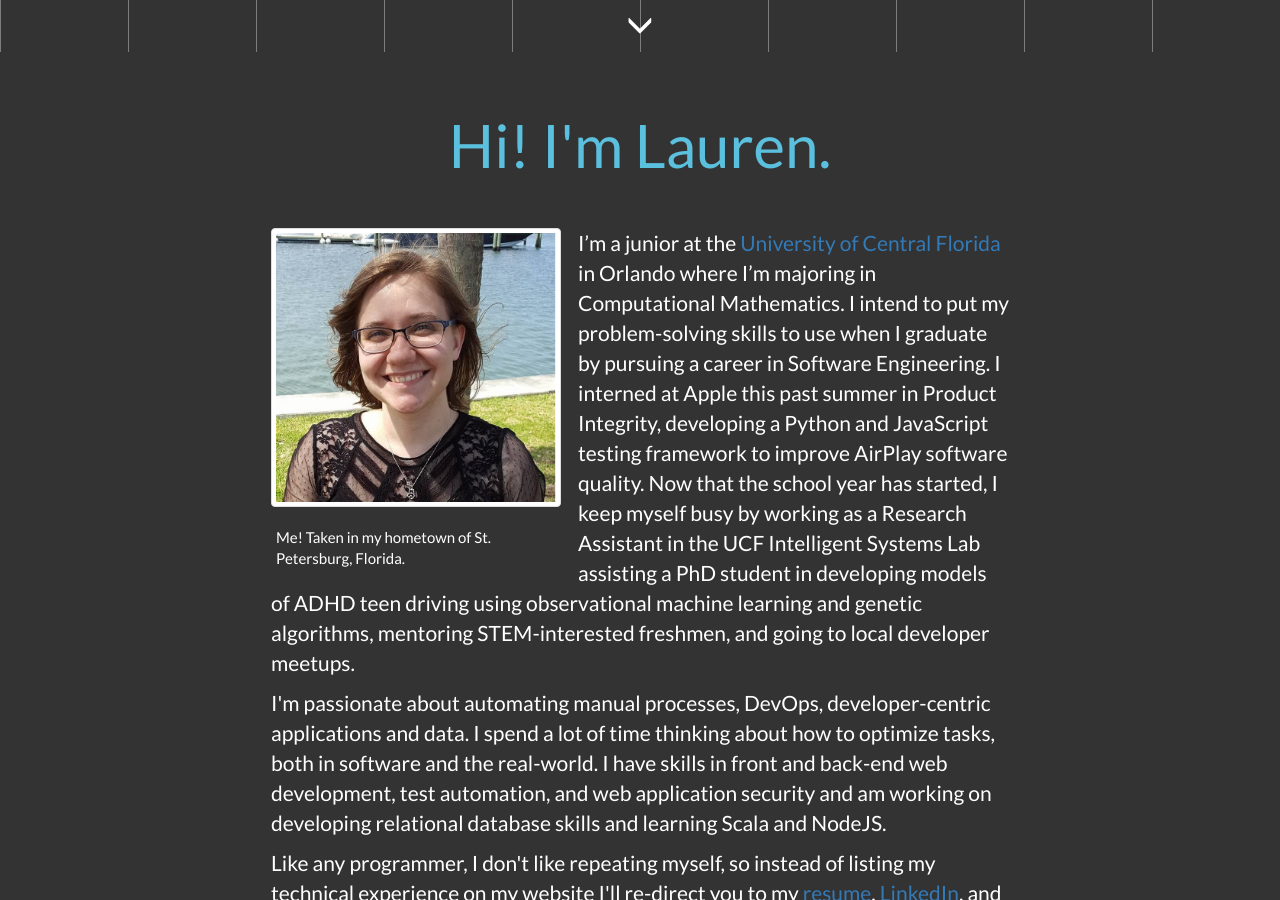
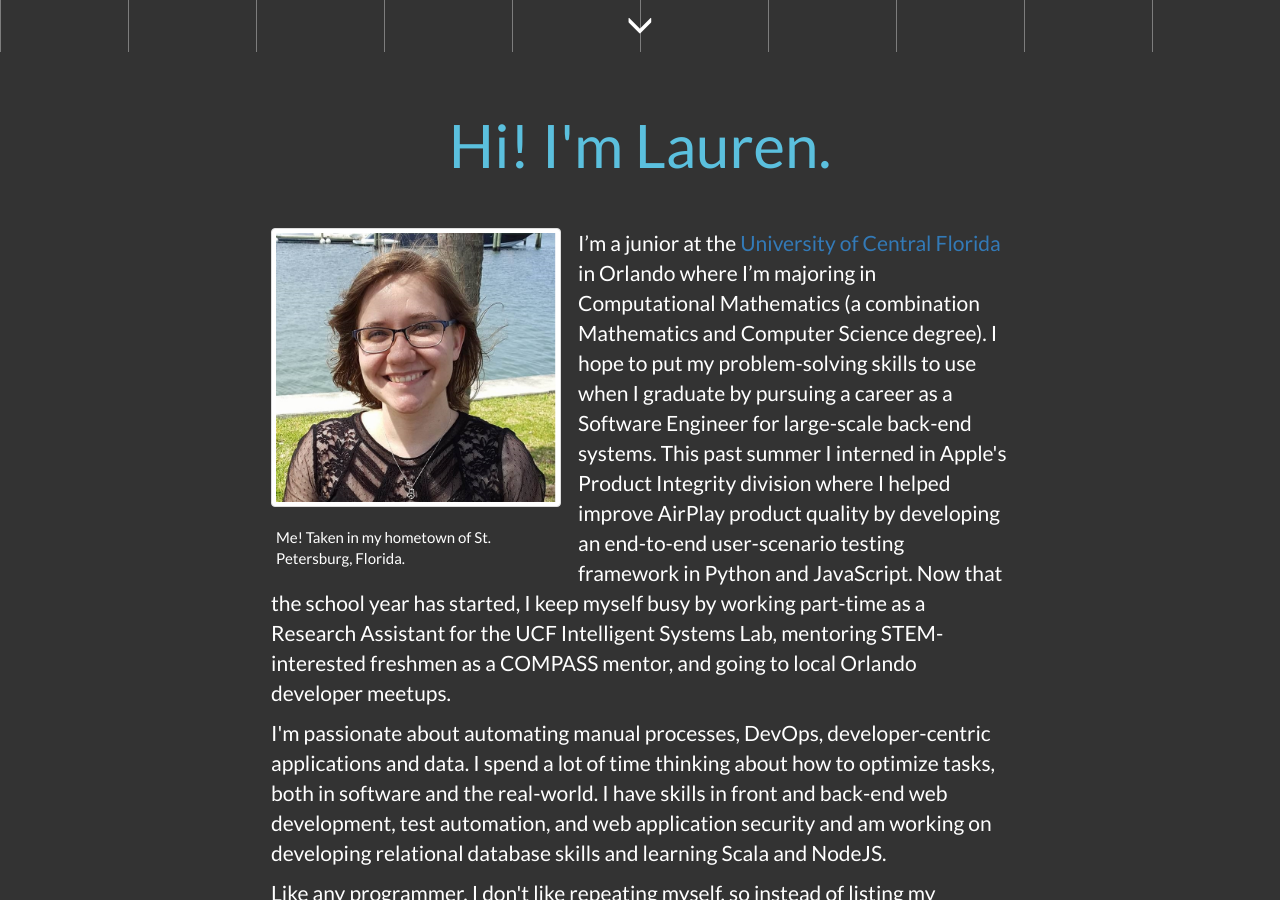
Before and after one commit to hastingsl/hastingsl.github.io, a Jekyll site: the page built from index.html, in a window 1280 px wide and 900 px high, scrolled down 848 px. Built offline with Jekyll 4.4.1, drawn with Linux system fonts in a browser that asks for light colours; nearby versions of some CDN libraries.

Commit message:
Updated description

```diff
--- a/index.html
+++ b/index.html
@@ -34,7 +34,7 @@ title: Lauren Hastings
     </figcaption>
   </figure>
   <p>
-    I’m a junior at the <a href="https://www.ucf.edu" target="_blank"> University of Central Florida</a> in Orlando where I’m majoring in Computational Mathematics. I intend to put my problem-solving skills to use when I graduate by pursuing a career in Software Engineering. I interned at Apple this past summer in Product Integrity, developing a Python and JavaScript testing framework to improve AirPlay software quality. Now that the school year has started, I keep myself busy by working as a Research Assistant in the UCF Intelligent Systems Lab assisting a PhD student in developing models of ADHD teen driving using observational machine learning and genetic algorithms, mentoring STEM-interested freshmen, and going to local developer meetups.
+    I’m a junior at the <a href="https://www.ucf.edu" target="_blank"> University of Central Florida</a> in Orlando where I’m majoring in Computational Mathematics (a combination Mathematics and Computer Science degree). I hope to put my problem-solving skills to use when I graduate by pursuing a career as a Software Engineer for large-scale back-end systems. This past summer I interned in Apple's Product Integrity division where I helped improve AirPlay product quality by developing an end-to-end user-scenario testing framework in Python and JavaScript. Now that the school year has started, I keep myself busy by working part-time as a Research Assistant for the UCF Intelligent Systems Lab, mentoring STEM-interested freshmen as a COMPASS mentor, and going to local Orlando developer meetups.
   </p>
   <p>
   I'm passionate about automating manual processes, DevOps, developer-centric applications and data. I spend a lot of time thinking about how to optimize tasks, both in software and the real-world. I have skills in front and back-end web development, test automation, and web application security and am working on developing relational database skills and learning Scala and NodeJS.
```
